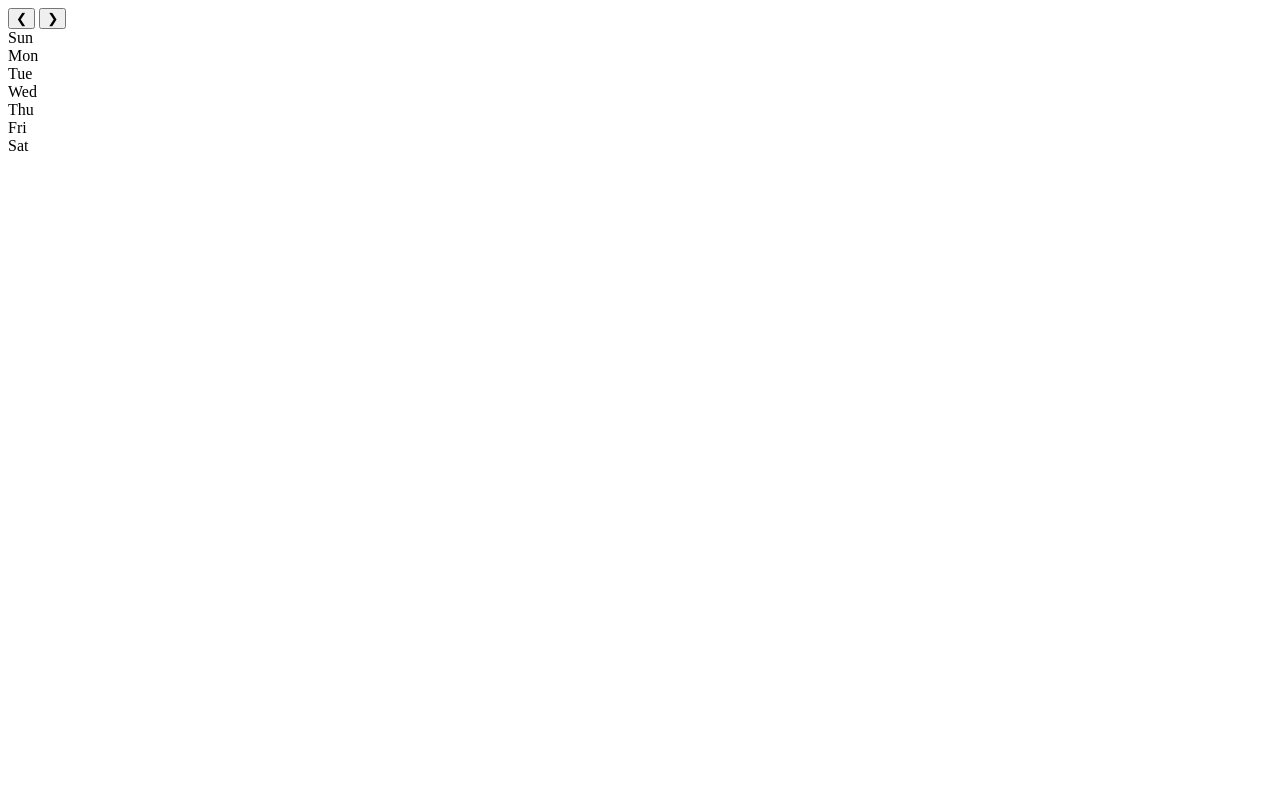
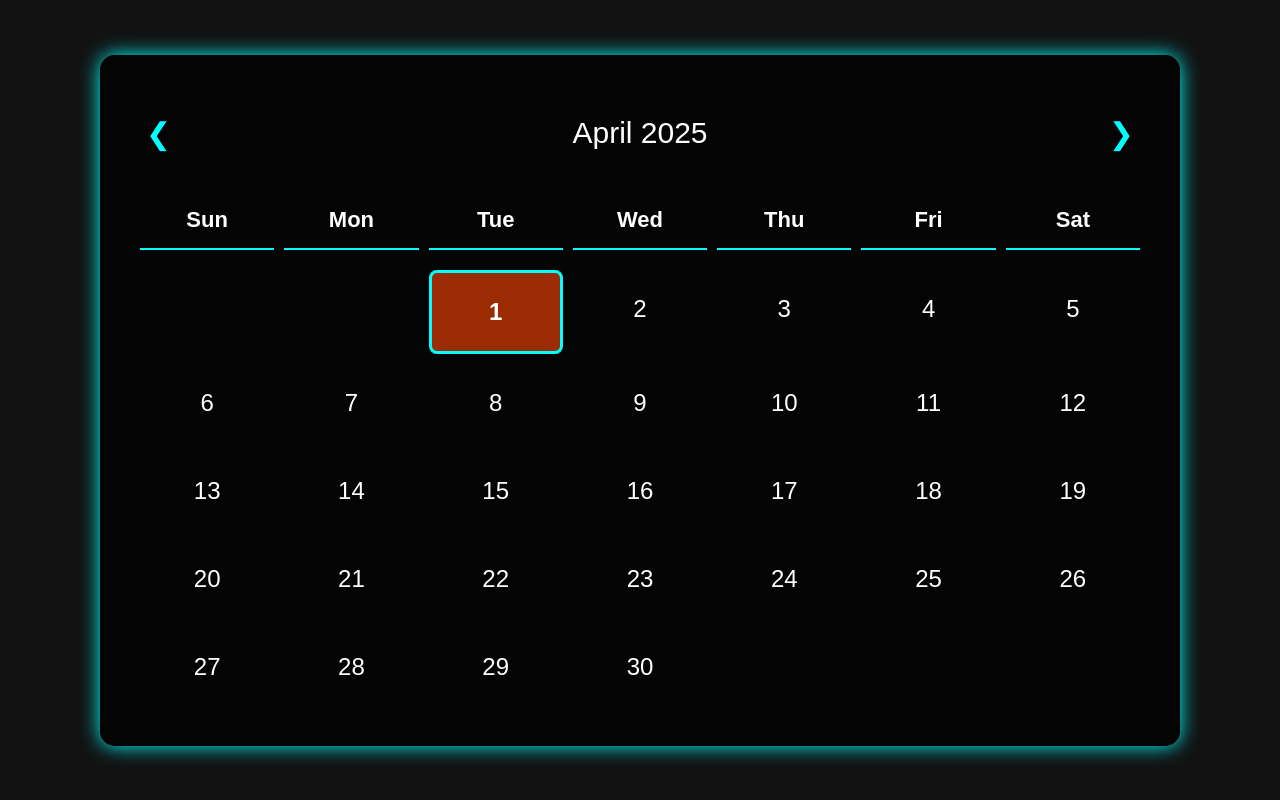
Before and after one commit to 526agadre/Calendar, a plain HTML site: page index.html in a window 1280 px wide. Drawn offline with Linux system fonts and the light colour scheme.

Commit message:
done i think

```diff
--- a/index.html
+++ b/index.html
@@ -4,6 +4,116 @@
     <meta charset="UTF-8">
     <meta name="viewport" content="width=device-width, initial-scale=1.0">
     <title>Interactive Calendar</title>
+    <style>
+        /* General Styles */
+        body {
+            font-family: 'Arial', sans-serif;
+            text-align: center;
+            background-color: #121212;
+            color: #fff;
+            margin: 0;
+            padding: 0;
+            display: flex;
+            justify-content: center;
+            align-items: center;
+            height: 100vh;
+        }
+
+        /* Calendar Container (Made Larger) */
+        .calendar-container {
+            width: 100%;
+            max-width: 1000px;
+            background: rgba(0, 0, 0, 0.8);
+            padding: 40px;
+            border-radius: 15px;
+            box-shadow: 0px 0px 20px aqua;
+            margin: 0 20px;
+        }
+
+        /* Header Navigation */
+        .calendar-header {
+            display: flex;
+            justify-content: space-between;
+            align-items: center;
+            font-size: 30px;
+            padding: 20px 0;
+        }
+
+        .nav-btn {
+            cursor: pointer;
+            font-size: 30px;
+            border: none;
+            background: none;
+            color: aqua;
+            transition: 0.3s;
+        }
+
+        .nav-btn:hover {
+            color: #00ffff;
+            transform: scale(1.1);
+        }
+
+        /* Calendar Grid */
+        .calendar-days {
+            display: grid;
+            grid-template-columns: repeat(7, 1fr);
+            gap: 10px;
+            margin-top: 20px;
+        }
+
+        .day {
+            padding: 25px;
+            border-radius: 8px;
+            text-align: center;
+            transition: 0.3s;
+            font-size: 24px;
+            position: relative;
+            cursor: pointer;
+        }
+
+        .day:hover {
+            background-color: rgba(0, 255, 255, 0.2);
+        }
+
+        /* Today's Date */
+        .today {
+            background-color: rgba(0, 255, 255, 0.5);
+            font-weight: bold;
+            border: 3px solid aqua;
+        }
+
+        /* Holiday Styling */
+        .holiday {
+            background-color: rgba(255, 69, 0, 0.6);
+            color: white;
+            font-weight: bold;
+            border-radius: 8px;
+        }
+
+        /* Tooltip for Holidays */
+        .holiday:hover::after {
+            content: attr(data-holiday);
+            position: absolute;
+            bottom: 120%;
+            left: 50%;
+            transform: translateX(-50%);
+            background: rgba(0, 0, 0, 0.8);
+            color: #fff;
+            padding: 8px;
+            border-radius: 5px;
+            font-size: 16px;
+            white-space: nowrap;
+            box-shadow: 0px 0px 5px aqua;
+        }
+
+        /* Days of the Week */
+        .day-name {
+            font-weight: bold;
+            font-size: 22px;
+            border-bottom: 2px solid aqua;
+            padding: 15px 0;
+        }
+    </style>
 </head>
 <body>
 
@@ -27,5 +137,95 @@
 
     <div class="calendar-days" id="calendarDays"></div>
 </section>
+
+<script>
+    let currentDate = new Date();
+
+    // List of All Major US Holidays (Saved in LocalStorage)
+    let holidays = JSON.parse(localStorage.getItem('customHolidays')) || {
+        "1-1": "New Year's Day",
+        "1-15": "Martin Luther King Jr. Day",
+        "2-19": "Presidents' Day",
+        "3-17": "St. Patrick's Day",
+        "4-1": "April Fools' Day",
+        "5-27": "Memorial Day",
+        "6-19": "Juneteenth",
+        "7-4": "Independence Day",
+        "9-2": "Labor Day",
+        "10-14": "Columbus Day",
+        "10-31": "Halloween",
+        "11-11": "Veterans Day",
+        "11-28": "Thanksgiving",
+        "12-24": "Christmas Eve",
+        "12-25": "Christmas Day",
+        "12-31": "New Year's Eve"
+    };
+
+    function renderCalendar() {
+        const monthYear = document.getElementById("monthYear");
+        const calendarDays = document.getElementById("calendarDays");
+
+        const year = currentDate.getFullYear();
+        const month = currentDate.getMonth();
+        const today = new Date();
+
+        // Update month and year display
+        monthYear.textContent = new Intl.DateTimeFormat('en-US', { month: 'long', year: 'numeric' }).format(currentDate);
+
+        const firstDay = new Date(year, month, 1).getDay();
+        const lastDate = new Date(year, month + 1, 0).getDate();
+
+        calendarDays.innerHTML = "";
+
+        // Fill Empty Spots Before Month Starts
+        for (let i = 0; i < firstDay; i++) {
+            calendarDays.innerHTML += `<div class="day"></div>`;
+        }
+
+        // Fill in Actual Days
+        for (let i = 1; i <= lastDate; i++) {
+            let isToday = i === today.getDate() && month === today.getMonth() && year === today.getFullYear();
+            let dateKey = `${month + 1}-${i}`;
+            let holidayName = holidays[dateKey];
+            let holidayClass = holidayName ? 'holiday' : '';
+
+            calendarDays.innerHTML += `<div class="day ${isToday ? 'today' : ''} ${holidayClass}" data-holiday="${holidayName || ''}" onclick="toggleHoliday(${month + 1}, ${i})">${i}</div>`;
+        }
+    }
+
+    function prevMonth() {
+        currentDate.setMonth(currentDate.getMonth() - 1);
+        renderCalendar();
+    }
+
+    function nextMonth() {
+        currentDate.setMonth(currentDate.getMonth() + 1);
+        renderCalendar();
+    }
+
+    function toggleHoliday(month, day) {
+        let dateKey = `${month}-${day}`;
+
+        if (holidays[dateKey]) {
+            // If the date already has a holiday, remove it
+            let confirmDelete = confirm(`Remove "${holidays[dateKey]}" from ${month}/${day}?`);
+            if (confirmDelete) {
+                delete holidays[dateKey];
+            }
+        } else {
+            // Add a new holiday
+            let newHoliday = prompt(`Enter a holiday or event for ${month}/${day}:`);
+            if (newHoliday) {
+                holidays[dateKey] = newHoliday;
+            }
+        }
+
+        localStorage.setItem('customHolidays', JSON.stringify(holidays));
+        renderCalendar();
+    }
+
+    renderCalendar();
+</script>
+
 </body>
 </html>
```
